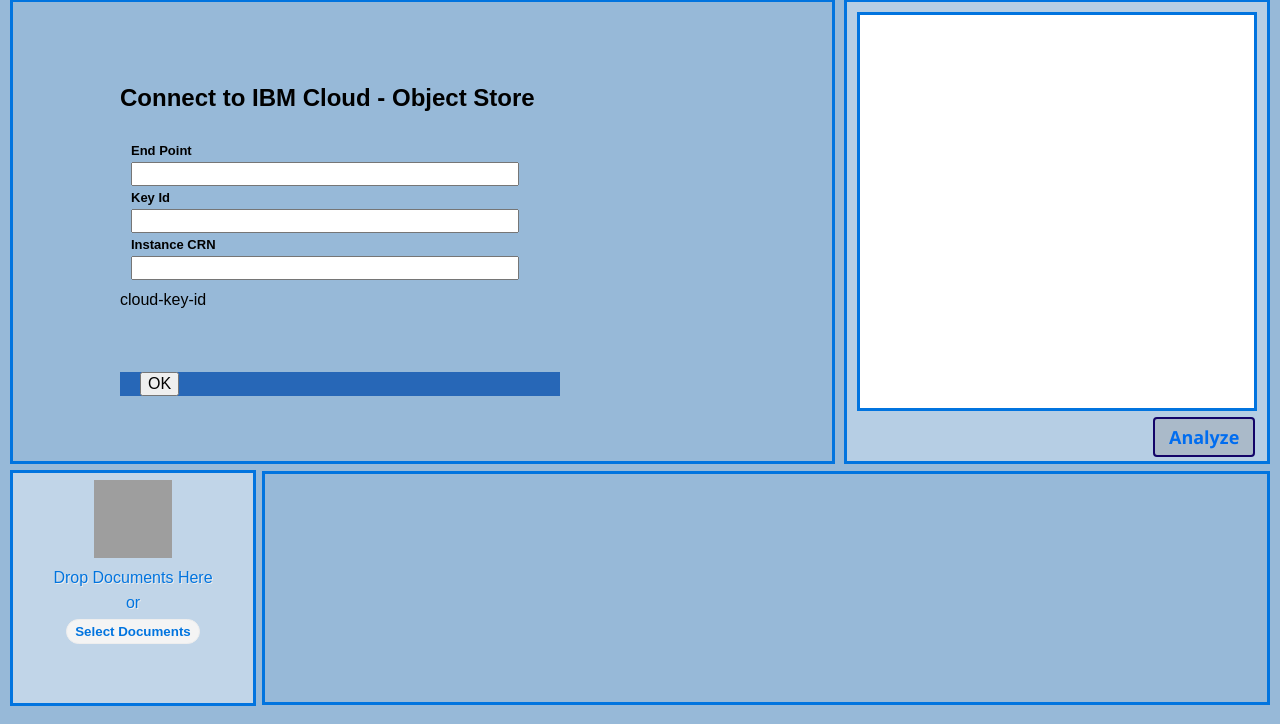
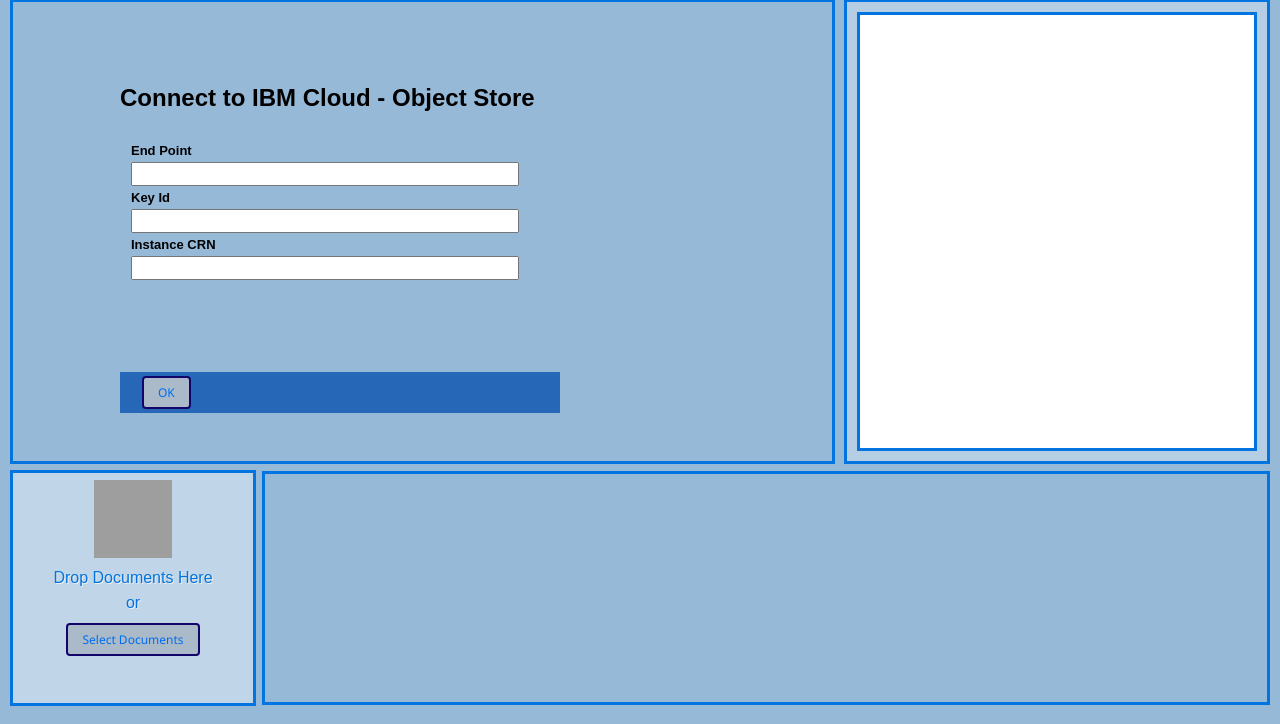
Before and after one commit to neilsextra/pdf-manager, a Flask app: template templates/main.html in a window 1280 px wide. Shown: the part 76-800 px from the top of the page. Run offline with Flask 2, Linux system fonts and the light colour scheme; the template is opened without the code that fills it, so the values that code supplies are empty; some libraries are stand-ins or nearby versions; grey boxes are pictures that could not be loaded.

Commit message:
Updated NPM modules

```diff
--- a/static/main.js
+++ b/static/main.js
@@ -372,36 +372,13 @@
 }
 
 $(function() {
-    $("#cloud-directory").val("/");
 
-    $("#analyze").children().prop('disabled', true);
-    $("#analyze").css('color', '#dddddd');
-
-    $('#analyze').on('click', (e) => {
-
-        $(this).Analyze($(this).Filename);
-
-        return false;
-
-    });
-
-    $('#train').on('click', (e) => {
-
-        $('#train-model').css('display', 'inline-block');
-
-        return false;
-
-    });
-
-    $('#connect').on('click', (e) => {
+     $('#connect').on('click', (e) => {
 
         $('#close-connect').css('display', 'inline-block');
         $('#cancel_cloud_connect_button').css('display', 'inline-block');
 
         $('#cloud-connect').css('display', 'inline-block');
-
-        $("#analyze").children().prop('disabled', true);
-        $("#analyze").css('color', '#dddddd');
 
         var display = $('#display')[0];
 
--- a/templates/main.html
+++ b/templates/main.html
@@ -57,12 +57,8 @@
             </div>
         </div>
         <div id="details" style="position:fixed; top:75px; right:10px; width:400px; bottom:260px; border:3px solid #0174DF; padding:10px; overflow:hidden; background-color:rgba(255, 255, 255, 0.3);">
-            <div id="summary" style="position:absolute; top:10px; right:10px; left:10px; bottom:50px; border:3px solid #0174DF; padding:10px; overflow:auto; background-color:rgba(255, 255, 255, 1.0);">
+            <div id="summary" style="position:absolute; top:10px; right:10px; left:10px; bottom:10px; border:3px solid #0174DF; padding:10px; overflow:auto; background-color:rgba(255, 255, 255, 1.0);">
             </div>
-            <div id="analyzeButton" class="action-btn" style="position: absolute; bottom:0px; right:10px; width:70px;">
-                <a id="analyze" href="" style="color: #006DF0; font-size: 18px; font-weight: bold; text-decoration: none">Analyze</a>
-            </div>
-
         </div>
 
         <div style="position:absolute; left:10px; right:0px; bottom:10px;">
@@ -76,8 +72,8 @@
                         <p id='dropfiletext'>Drop Documents Here</p>
                         <p>or</p>
                         <p></p>
-                        <input class='uploadbtn' id='uploadbtn' type='button' value="Select Documents" />
-                        <input id='upload' type='file' accept='*.jpg|*.png' multiple/>
+                        <input class='action-btn' id='uploadbtn' type='button' value="Select Documents" />
+                        <input id='upload' type='file' accept='*.pdf' multiple/>
                     </div>
                 </div>
             </div>
@@ -127,65 +123,19 @@
                                     <input type="text" id="cloud-instance-crn" name="cloud-instance-crn" style="font-size: small; width:380px; height:18px;"></input>
                                 </td>
                             </tr>
-                        </table>cloud-key-id
+                            <tr></tr>
+                            <tr style="font-weight: bold; color:red;">
+                                <td id="cloud-message"></td>
+                            </tr>
+                        </table>
                     </div>
                     <div style="padding-left:20px; margin-top:20px; background-color: rgba(12, 83, 175, 0.8);">
-                        <button class="modal-btn" id="ok_cloud_connect_button">OK</button>
-                        <button class="modal-cancel-btn" id="cancel_cloud_connect_button" style="display:none;" onclick="close_panel( '#cloud-connect')">Cancel</button>
+                        <button class="action-btn" id="ok_cloud_connect_button">OK</button>
+                        <button class="action-btn" id="cancel_cloud_connect_button" style="display:none;" onclick="close_panel( '#cloud-connect')">Cancel</button>
                     </div>
                 </div>
             </div>
         </div>
-    </div>
-
-    <div class="model" id="train-model" style="display:none">
-        <div style="position:absolute; padding:120px; top:0px; bottom:0px; left:0px; right:0px;">
-            <div class="modal-content" style="margin-top:40px; width:440px;">
-                <div class="modal-header">
-                    <span class="close" style="display:inline-block;" onclick="close_panel( '#train-model')">&times;</span>
-                    <h2 id="dialog_title">Train Model</h2>
-                </div>
-                <div class="modal-body" id="text" style="height:140px;">
-                    <table style="font-size: small; padding:8px;">
-                        <tr>
-                            <td style="font-weight: bold; color:black;">
-                                Training URL
-                            </td>
-                        </tr>
-                        <tr>
-                            <td>
-                                <input type="text" id="training-url" name="training-url" style="font-size: small; width:380px; height:18px;"></input>
-                            </td>
-                        </tr>
-                        <tr style="margin-top:5px;">
-                            <td style="font-weight: bold; color:black;">
-                                APIM Key
-                            </td>
-                        </tr>
-                        <tr>
-                            <td>
-                                <input type="text" id="apim-key" name="apim-key" style="font-size: small; width:380px; height:18px;"></input>
-                            </td>
-                        </tr>
-                        <tr>
-                            <td>
-                                <label type="text" id="train-message" name="train-message" style="font-size: small; width:380px; height:18px; color:red"></label>
-                            </td>
-                        </tr>
-
-                    </table>
-                </div>
-                <div style="padding-left:20px; margin-top:20px; background-color: rgba(12, 83, 175, 0.8);">
-                    <button class="modal-btn" id="ok_train_model_button">OK</button>
-                    <button class="modal-cancel-btn" id="cancel_train_model_button" onclick="close_panel( '#train-model')">Cancel</button>
-                </div>
-            </div>
-        </div>
-
-    </div>
-
-    </div>
-
     </div>
 
     <div id='waitDialog' class='modal' style="display:none;">
```
Also changed, not shown: 2 other files.
